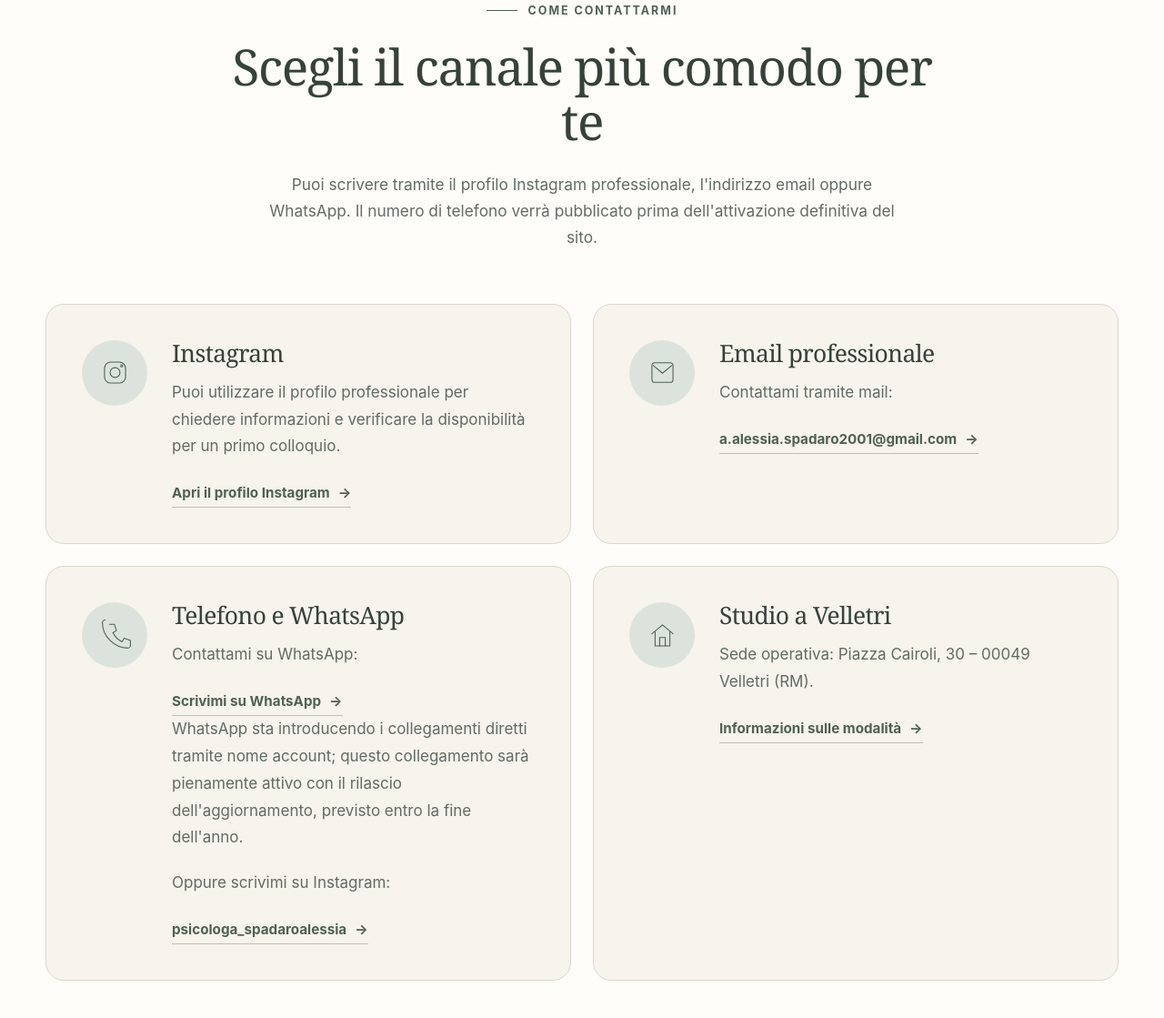
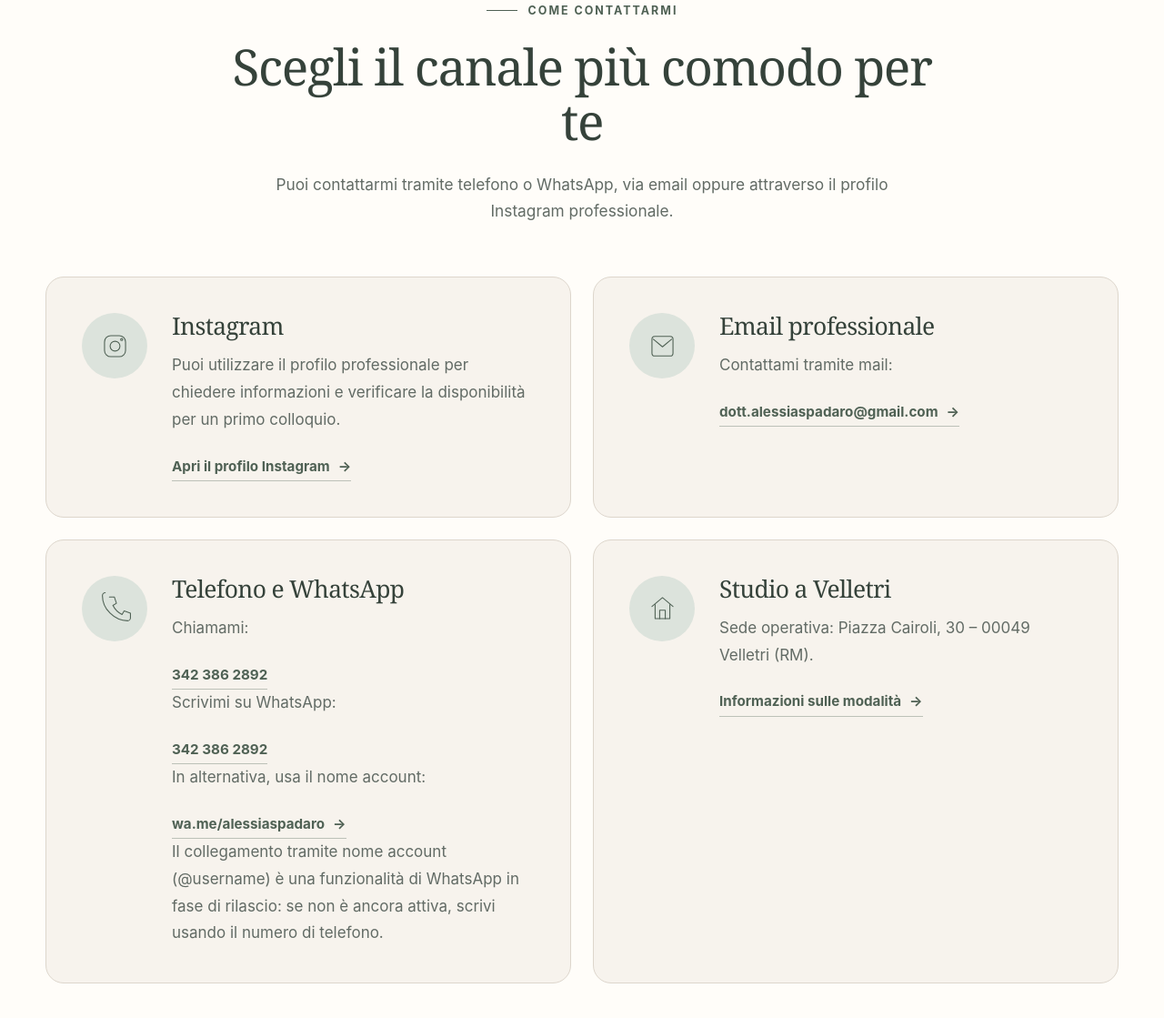
Before and after one commit to giuliocapo/alessia-sito-web, a plain HTML site: page contatti.html in a window 1280 px wide. Shown: the part 1533-2652 px from the top of the page at 91% size. Drawn offline with Linux system fonts and the light colour scheme.

Commit message:
Add contact details and LocalBusiness schema
- Add JSON-LD LocalBusiness + Person schema (name, address, geo,
  phone, email, Instagram); omit opening hours (appointment only)
- Contacts page: phone number (tel + WhatsApp) in hero and card,
  WhatsApp username link kept with a short note
- Replace old email with dott.alessiaspadaro@gmail.com everywhere
- Update contact intro to mention phone/WhatsApp/email/Instagram

Co-Authored-By: Claude Code <noreply@anthropic.com>

```diff
--- a/contatti.html
+++ b/contatti.html
@@ -132,11 +132,11 @@
                 <div class="hero__actions">
                     <a
                             class="button"
-                            href="https://www.instagram.com/psicologa_spadaroalessia/"
+                            href="https://wa.me/393423862892"
                             target="_blank"
                             rel="noopener noreferrer"
                     >
-                        Scrivimi su Instagram
+                        342 386 2892
                     </a>
 
                     <a class="text-link" href="#come-contattarmi">
@@ -270,10 +270,8 @@
                 </h2>
 
                 <p>
-                    Puoi scrivere tramite il profilo Instagram professionale,
-                    l'indirizzo email oppure WhatsApp. Il numero di telefono
-                    verrà pubblicato prima dell'attivazione definitiva del
-                    sito.
+                    Puoi contattarmi tramite telefono o WhatsApp, via email
+                    oppure attraverso il profilo Instagram professionale.
                 </p>
             </div>
 
@@ -357,9 +355,9 @@
 
                         <a
                                 class="text-link"
-                                href="mailto:a.alessia.spadaro2001@gmail.com"
+                                href="mailto:dott.alessiaspadaro@gmail.com"
                         >
-                            a.alessia.spadaro2001@gmail.com
+                            dott.alessiaspadaro@gmail.com
                             <span aria-hidden="true">→</span>
                         </a>
                     </div>
@@ -389,7 +387,34 @@
                         <h3>Telefono e WhatsApp</h3>
 
                         <p>
-                            Contattami su WhatsApp:
+                            Chiamami:
+                        </p>
+
+                        <a
+                                class="text-link"
+                                href="tel:+393423862892"
+                        >
+                            342 386 2892
+                        </a>
+
+                        <p>
+                            Scrivimi su WhatsApp:
+                        </p>
+
+                        <a
+                                class="text-link"
+                                href="https://wa.me/393423862892"
+                                target="_blank"
+                                rel="noopener noreferrer"
+                        >
+                            342 386 2892
+                            <span class="visually-hidden">
+                                Si apre in una nuova scheda
+                            </span>
+                        </a>
+
+                        <p>
+                            In alternativa, usa il nome account:
                         </p>
 
                         <a
@@ -398,7 +423,7 @@
                                 target="_blank"
                                 rel="noopener noreferrer"
                         >
-                            Scrivimi su WhatsApp
+                            wa.me/alessiaspadaro
                             <span aria-hidden="true">→</span>
 
                             <span class="visually-hidden">
@@ -407,29 +432,11 @@
                         </a>
 
                         <p>
-                            WhatsApp sta introducendo i collegamenti diretti
-                            tramite nome account; questo collegamento sarà
-                            pienamente attivo con il rilascio dell'aggiornamento,
-                            previsto entro la fine dell'anno.
+                            Il collegamento tramite nome account (@username)
+                            è una funzionalità di WhatsApp in fase di rilascio:
+                            se non è ancora attiva, scrivi usando il numero
+                            di telefono.
                         </p>
-
-                        <p>
-                            Oppure scrivimi su Instagram:
-                        </p>
-
-                        <a
-                                class="text-link"
-                                href="https://www.instagram.com/psicologa_spadaroalessia/"
-                                target="_blank"
-                                rel="noopener noreferrer"
-                        >
-                            psicologa_spadaroalessia
-                            <span aria-hidden="true">→</span>
-
-                            <span class="visually-hidden">
-                                Si apre in una nuova scheda
-                            </span>
-                        </a>
                     </div>
                 </article>
 
```
Also changed, not shown: index.html (+41 -0 lines), privacy.html (+2 -2 lines).
